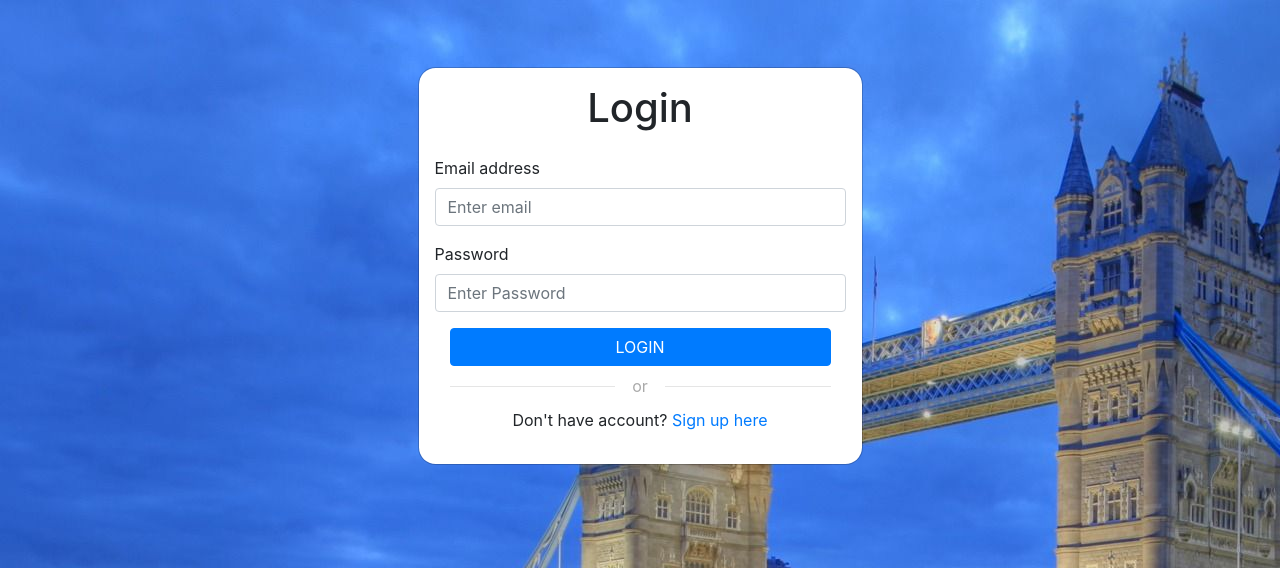
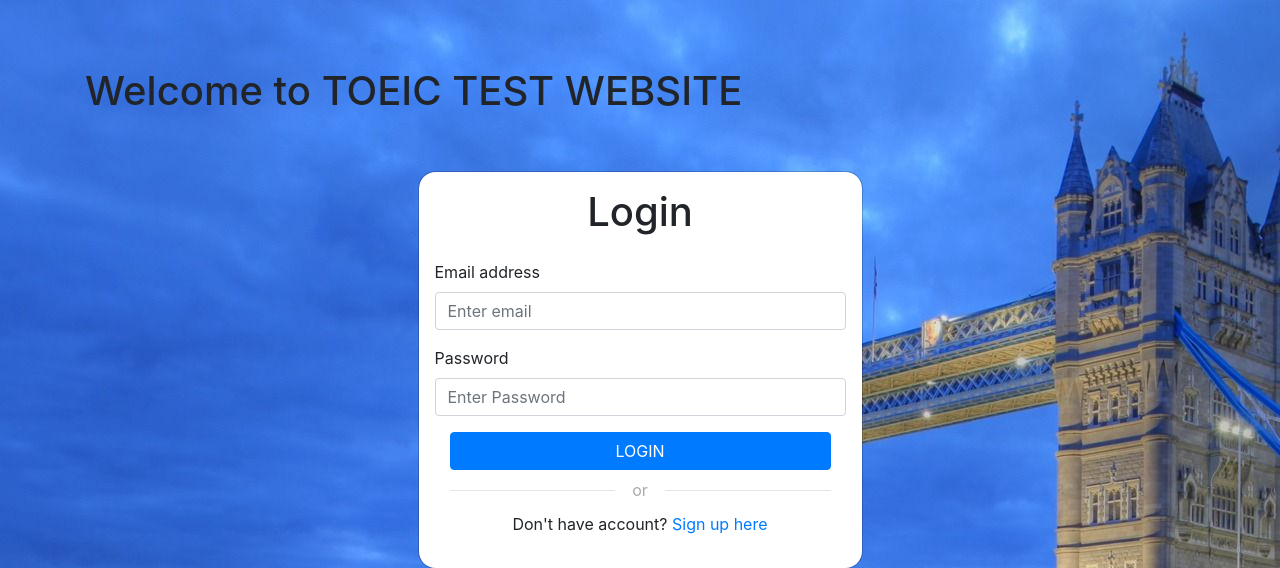
Before and after one commit to HuyKnife/TOEIC-test-website, a PHP site: page /login.php in a window 1280 px wide. Shown: the top 568 px of the page. Run offline with PHP 8.4, Linux system fonts and the light colour scheme; some libraries are stand-ins or nearby versions.

Commit message:
Update title login.php

```diff
--- a/source/login.php
+++ b/source/login.php
@@ -19,6 +19,8 @@
 
 <body style="background: url(img/background.jpg);">
   <div class="container">
+    <h1 id="title">Welcome to TOEIC TEST WEBSITE</h1>
+    <br><br>
     <div class="row">
       <div class="col-md-5 mx-auto">
         <div id="first">
```
